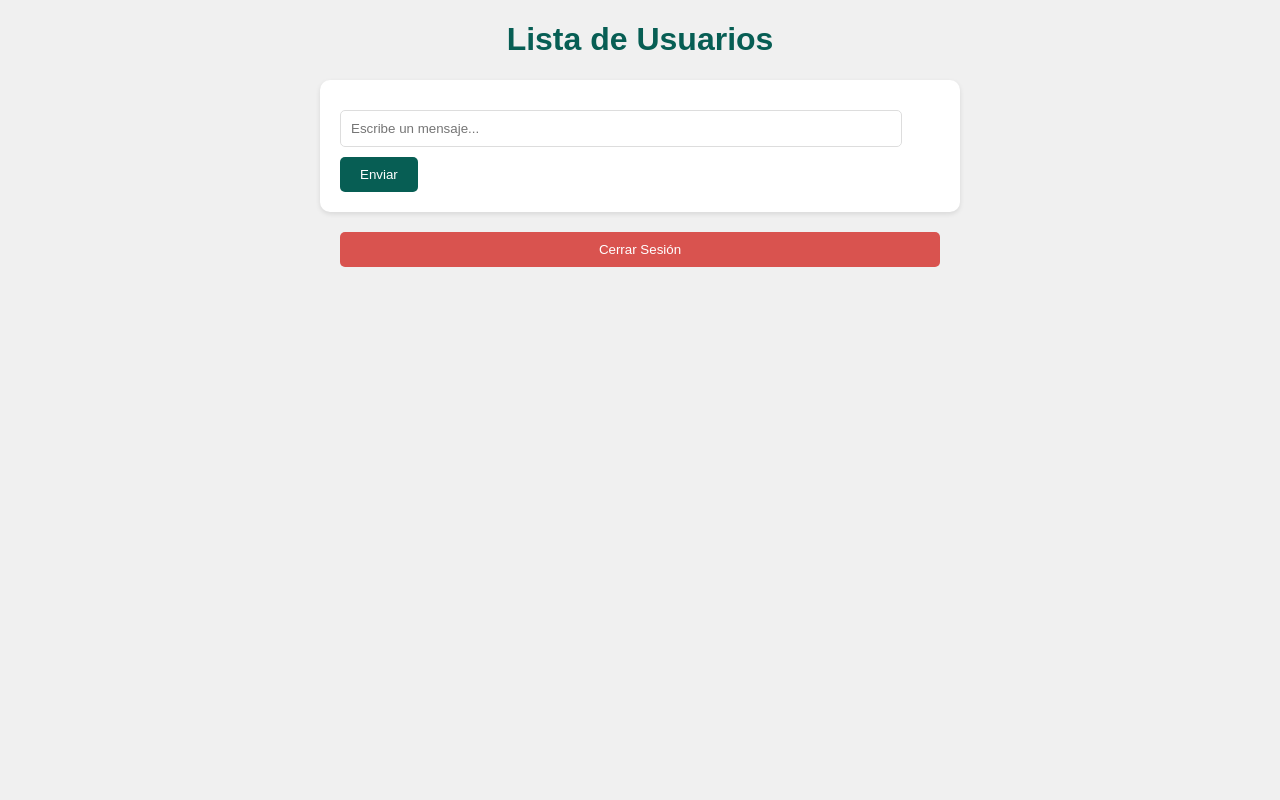
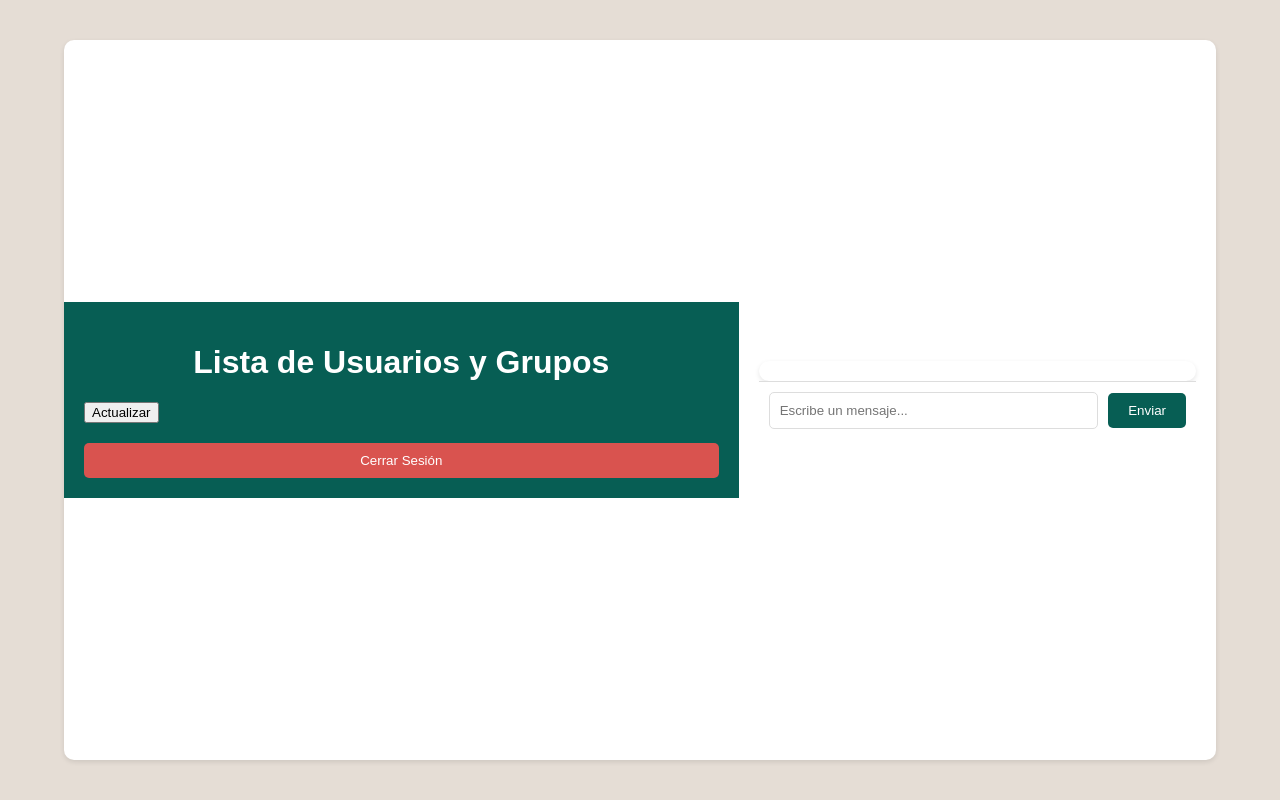
Before and after one commit to CriisGANG/ApiMensajeriaCCV, a Python web app: template templates/users.html in a window 1280 px wide. Run offline with Jinja, Linux system fonts and the light colour scheme; the template is opened without the code that fills it, so the values that code supplies are empty.

Commit message:
Problemas de merge

```diff
--- a/static/styles.css
+++ b/static/styles.css
@@ -1,47 +1,94 @@
 body {
   font-family: Arial, sans-serif;
-  background-color: #f0f0f0;
+  background-color: #e5ddd5;
   margin: 0;
   padding: 0;
+  display: flex;
+  justify-content: center;
+  align-items: center;
+  height: 100vh;
 }
 
-h1 {
-  text-align: center;
-  color: #075e54;
+.app-container {
+  display: flex;
+  width: 90%;
+  max-width: 1200px;
+  height: 90vh;
+  background-color: #ffffff;
+  border-radius: 10px;
+  box-shadow: 0 2px 5px rgba(0, 0, 0, 0.1);
+  overflow: hidden;
+  transition: transform 0.5s ease; /* Añadir transición para la animación */
 }
 
-.user-list, .group-list {
+.app-container.centered {
+  justify-content: center;
+  align-items: center;
+}
+
+.app-container.shifted {
+  transform: translateX(-30%); /* Desplazar a la izquierda */
+}
+
+.sidebar {
+  width: 30%;
+  background-color: #075e54;
+  color: #ffffff;
+  padding: 20px;
+  box-sizing: border-box;
+  overflow-y: auto; /* Permitir desplazamiento vertical */
+  transition: width 0.5s ease; /* Añadir transición para la animación */
+}
+
+.sidebar.collapsed {
+  width: 100%; /* Ancho completo cuando está centrado */
+}
+
+.chat-container {
+  width: 70%;
+  display: flex; /* Cambiar a flex para alinear los elementos */
+  flex-direction: column;
+  background-color: #ffffff; /* Asegurarse de que el fondo sea blanco */
+  padding: 20px;
+  box-sizing: border-box;
+  overflow-y: auto;
+}
+
+.chat-container.visible {
+  display: flex; /* Mostrar cuando está visible */
+}
+
+h1, h2 {
+  text-align: center;
+  color: #ffffff;
+}
+
+.user-list, .group-list, .group-members-list {
   list-style-type: none;
   padding: 0;
   margin: 0;
-  max-width: 600px;
-  margin: 20px auto;
-  background-color: #ffffff;
-  border-radius: 10px;
-  box-shadow: 0 2px 5px rgba(0, 0, 0, 0.1);
 }
 
+.user-list {
+  max-height: calc(100vh - 100px); /* Ajustar la altura máxima de la lista de usuarios */
+  overflow-y: auto; /* Permitir desplazamiento vertical */
+}
 
-.user-list li, .group-list li {
+.user-list li, .group-list li, .group-members-list li {
   padding: 15px;
   border-bottom: 1px solid #ddd;
   display: flex;
   align-items: center;
+  cursor: pointer;
 }
 
-.user-list li:last-child, .group-list li:last-child {
-  border-bottom: none;
-}
-
-.user-list li:hover, .group-list li:hover {
+.user-list li:hover, .group-list li:hover, .group-members-list li:hover {
   background-color: #f1f1f1;
 }
 
 .logout-button {
   display: block;
   width: 100%;
-  max-width: 600px;
-  margin: 20px auto;
   padding: 10px;
   background-color: #d9534f;
   color: #ffffff;
@@ -49,21 +96,20 @@ h1 {
   border-radius: 5px;
   cursor: pointer;
   text-align: center;
+  margin-top: 20px;
 }
 
 .logout-button:hover {
   background-color: #c9302c;
 }
 
-.chat-container {
-  max-width: 600px;
-  margin: 20px auto;
+.chat-messages {
+  flex-grow: 1;
+  overflow-y: auto;
+  padding: 10px;
   background-color: #ffffff;
   border-radius: 10px;
   box-shadow: 0 2px 5px rgba(0, 0, 0, 0.1);
-  padding: 20px;
-  overflow-y: auto;
-  max-height: 400px;
 }
 
 .message {
@@ -95,14 +141,21 @@ h1 {
   color: #555;
 }
 
+.chat-input-container {
+  display: flex;
+  align-items: center;
+  padding: 10px;
+  background-color: #ffffff;
+  border-top: 1px solid #ddd;
+}
+
 .chat-input {
-  width: calc(100% - 60px);
+  flex-grow: 1;
   padding: 10px;
-  margin: 10px 0;
   border: 1px solid #ddd;
   border-radius: 5px;
+  margin-right: 10px;
 }
-
 
 .send-message-button, .send-message-group-button {
   padding: 10px 20px;
@@ -113,7 +166,6 @@ h1 {
   cursor: pointer;
 }
 
-
 .send-message-button:hover, .send-message-group-button:hover {
   background-color: #064e48;
 }
--- a/static/users.js
+++ b/static/users.js
@@ -1,6 +1,14 @@
 document.addEventListener("DOMContentLoaded", function () {
+  const appContainer = document.querySelector(".app-container");
+  const sidebar = document.querySelector(".sidebar");
+  const chatContainer = document.querySelector(".chat-container");
   const users = JSON.parse(document.getElementById("users-data").textContent);
-  const userList = document.getElementById("users");
+  const groups = JSON.parse(document.getElementById("groups-data").textContent);
+  const userGroupList = document.getElementById("users-groups");
+
+  // Inicialmente centrar la lista de usuarios
+  appContainer.classList.add("centered");
+  sidebar.classList.add("collapsed");
 
   users.forEach(user => {
     const li = document.createElement("li");
@@ -8,11 +16,24 @@ document.addEventListener("DOMContentLoaded", function () {
     li.addEventListener("click", function () {
       window.location.href = `/chat/${user.username}`;
     });
-    userList.appendChild(li);
+    userGroupList.appendChild(li);
+  });
+
+  groups.forEach(group => {
+    const li = document.createElement("li");
+    li.textContent = group.name;
+    li.addEventListener("click", function () {
+      window.location.href = `/chatsGrupos/${group.id}`;
+    });
+    userGroupList.appendChild(li);
   });
 
   document.getElementById("logout").addEventListener("click", function () {
     localStorage.removeItem("loggedInUser");
     window.location.href = "/";
   });
+
+  // document.getElementById("cambiar-a-grupos").addEventListener("click", function () {
+  //   window.location.href = "/groups";
+  // });
 });
--- a/templates/users.html
+++ b/templates/users.html
@@ -8,14 +8,24 @@
   <script defer src="/static/users.js"></script>
 </head>
 <body>
-  <h1>Lista de Usuarios</h1>
-  <ul id="users" class="user-list"></ul>
-  <div id="chat-container" class="chat-container">
-    <div id="chat-messages" class="chat-messages"></div>
-    <input type="text" id="chat-input" class="chat-input" placeholder="Escribe un mensaje...">
-    <button id="send-message" class="send-message-button">Enviar</button>
+  <div class="app-container centered">
+    <div class="sidebar collapsed">
+      <h1>Lista de Usuarios y Grupos</h1>
+      <button id="refresh-users">Actualizar</button>
+      <ul id="users-groups" class="user-list">
+        <!-- Aquí se generarán los elementos de la lista de usuarios y grupos -->
+      </ul>
+      <button id="logout" class="logout-button">Cerrar Sesión</button>
+    </div>
+    <div id="chat-container" class="chat-container">
+      <div id="chat-messages" class="chat-messages"></div>
+      <div class="chat-input-container">
+        <input type="text" id="chat-input" class="chat-input" placeholder="Escribe un mensaje...">
+        <button id="send-message" class="send-message-button">Enviar</button>
+      </div>
+    </div>
   </div>
-  <button id="logout" class="logout-button">Cerrar Sesión</button>
   <script id="users-data" type="application/json">{{ users | tojson }}</script>
+  <script id="groups-data" type="application/json">{{ groups | tojson }}</script>
 </body>
 </html>
```
Also changed, not shown: database.py (+36 -22 lines), main.py (+82 -22 lines), static/chat.js (+93 -7 lines), templates/chat.html (+15 -3 lines), templates/chatGrupo.html (+14 -2 lines), templates/groups.html (+9 -5 lines).
